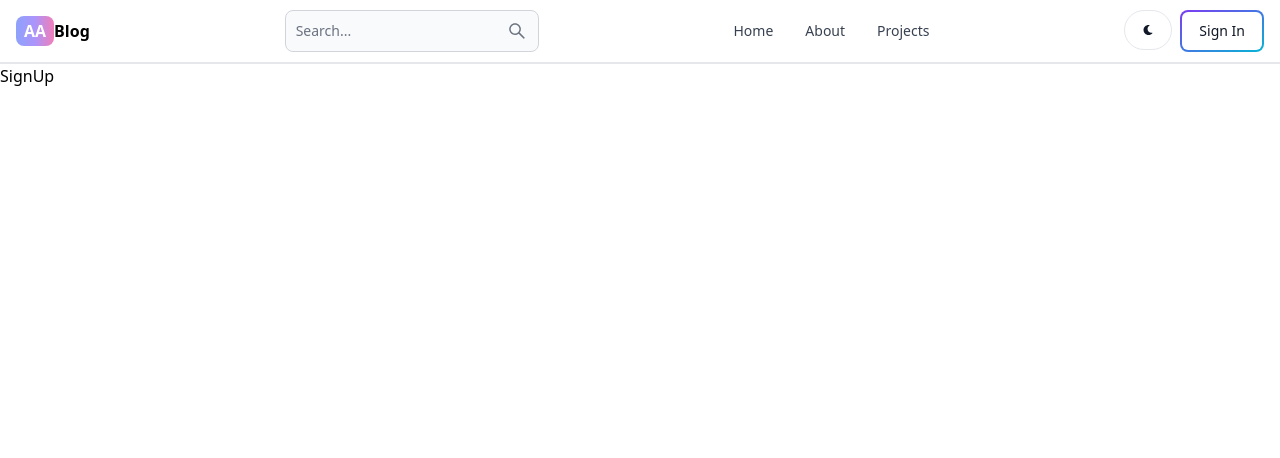
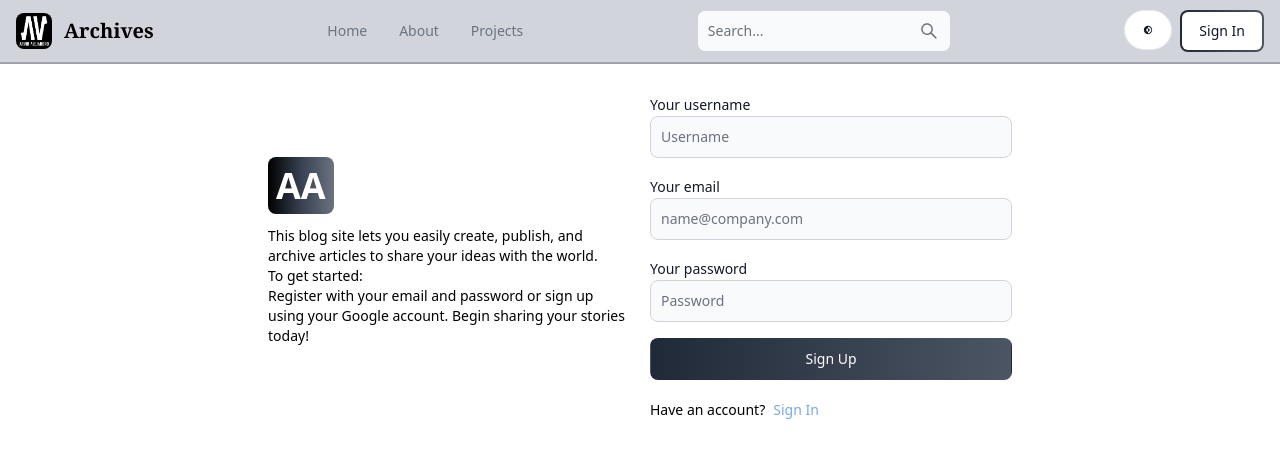
Before and after one commit to arvinalejandro/blog-app, a React (Vite) app in the folder client/: page /sign-up in a window 1280 px wide. Shown: the top 458 px of the page. Built offline with nearby package versions, Linux system fonts and the light colour scheme.

Commit message:
fixed navbar logo and signup ui

```diff
--- a/client/src/components/Header.jsx
+++ b/client/src/components/Header.jsx
@@ -1,52 +1,75 @@
 import { Button, Navbar, TextInput } from 'flowbite-react';
 import { Link, useLocation } from 'react-router-dom';
 import { AiOutlineSearch } from 'react-icons/ai';
-import { FaMoon } from 'react-icons/fa';
+import { CgDarkMode } from 'react-icons/cg';
+import logo from '../assets/arvin_logo.png';
 
 export default function Header() {
   const path = useLocation().pathname;
+  const activeNav = 'text-gray-800 hover:text-gray-800';
+  const inActiveNav = 'text-gray-500 hover:text-gray-800';
   return (
-    <Navbar className='border-b-2'>
-      <Link
-        to='/'
-        className='self-center whitespace-nowrap text-sm:text-xl font-semibold dark:text-white'
-      >
-        <span className='px-2 py-1 bg-gradient-to-r from-indigo-400 via-purple-400 to-pink-400 rounded-lg text-white'>
-          AA
+    <Navbar className='border-b-2 border-gray-400 bg-gray-300 fixed w-full top-0 left-0 z-50'>
+      <Navbar.Brand as={Link} href='/'>
+        <img
+          src={logo}
+          className='mr-3 h-6 w-9 sm:h-9 rounded-lg'
+          alt='Arvin Logo'
+        />
+        <span className='self-center whitespace-nowrap text-xl font-serif font-semibold dark:text-white'>
+          Archives
         </span>
-        Blog
-      </Link>
-      <form>
+      </Navbar.Brand>
+      <form className='lg:order-3'>
         <TextInput
           type='text'
           placeholder='Search...'
           rightIcon={AiOutlineSearch}
-          className='hidden lg:inline'
+          className='hidden lg:inline '
         />
       </form>
       <Button className='w-12 h-10 lg:hidden' color='gray' pill>
         <AiOutlineSearch />
       </Button>
-      <div className='flex gap-2 md:order-2'>
-        <Button className='w-12 h-10 hidden sm:inline' color='gray' pill>
-          <FaMoon />
+      <div className='flex gap-2 md:order-3'>
+        <Button
+          className='w-12 h-10 hidden sm:inline text-xl'
+          color='gray'
+          pill
+        >
+          <CgDarkMode />
         </Button>
         <Link to='/sign-in'>
-          <Button gradientDuoTone='purpleToBlue' outline>
+          <Button
+            className='bg-gradient-to-r from-gray-800 to-gray-600'
+            outline
+          >
             Sign In
           </Button>
         </Link>
       </div>
       <Navbar.Toggle />
-      <Navbar.Collapse>
+      <Navbar.Collapse className='lg:order-1'>
         <Navbar.Link active={path === '/'} as={'div'}>
-          <Link to='/'>Home</Link>
+          <Link className={path === '/' ? activeNav : inActiveNav} to='/'>
+            Home
+          </Link>
         </Navbar.Link>
         <Navbar.Link active={path === '/about'} as={'div'}>
-          <Link to='about'>About</Link>
+          <Link
+            className={path === '/about' ? activeNav : inActiveNav}
+            to='about'
+          >
+            About
+          </Link>
         </Navbar.Link>
         <Navbar.Link active={path === '/projects'} as={'div'}>
-          <Link to='/projects'>Projects</Link>
+          <Link
+            className={path === '/projects' ? activeNav : inActiveNav}
+            to='/projects'
+          >
+            Projects
+          </Link>
         </Navbar.Link>
       </Navbar.Collapse>
     </Navbar>
--- a/client/src/pages/SignUp.jsx
+++ b/client/src/pages/SignUp.jsx
@@ -1,5 +1,60 @@
+import { Link } from 'react-router-dom';
+import { Button, Label, TextInput } from 'flowbite-react';
 const SignUp = () => {
-  return <div>SignUp</div>;
+  return (
+    <div className='min-h-screen mt-20'>
+      <div className='flex p-3 max-w-3xl mx-auto flex-col md:flex-row md:items-center gap-5'>
+        {/*Left*/}
+        <div className='flex-1'>
+          <Link to='/' className='text-4xl font-bold dark:text-white'>
+            <span className='px-2 py-1 bg-gradient-to-r from-black via-gray-700 to-gray-500  rounded-lg text-white'>
+              AA
+            </span>
+          </Link>
+          <p className='text-sm mt-5'>
+            This blog site lets you easily create, publish, and archive articles
+            to share your ideas with the world.
+            <br /> <span className='font-medium'>To get started:</span> <br />
+            Register with your email and password or sign up using your Google
+            account. Begin sharing your stories today!
+          </p>
+        </div>
+        {/*Right*/}
+        <div className='flex-1'>
+          <form className='flex flex-col gap-4'>
+            <div>
+              <Label value='Your username' />
+              <TextInput type='text' placeholder='Username' id='username' />
+            </div>
+            <div>
+              <Label value='Your email' />
+              <TextInput
+                type='text'
+                placeholder='name@company.com'
+                id='email'
+              />
+            </div>
+            <div>
+              <Label value='Your password' />
+              <TextInput type='text' placeholder='Password' id='password' />
+            </div>
+            <Button
+              className='bg-gradient-to-r from-gray-800 to-gray-600'
+              type='submit'
+            >
+              Sign Up
+            </Button>
+          </form>
+          <div className='flex gap-2 text-sm mt-5'>
+            <span className='font-medium'>Have an account?</span>
+            <Link to='/sign-in' className='text-blue-400'>
+              Sign In
+            </Link>
+          </div>
+        </div>
+      </div>
+    </div>
+  );
 };
 
 export default SignUp;
```
Also changed, not shown: client/src/assets/arvin_logo.png (added).
